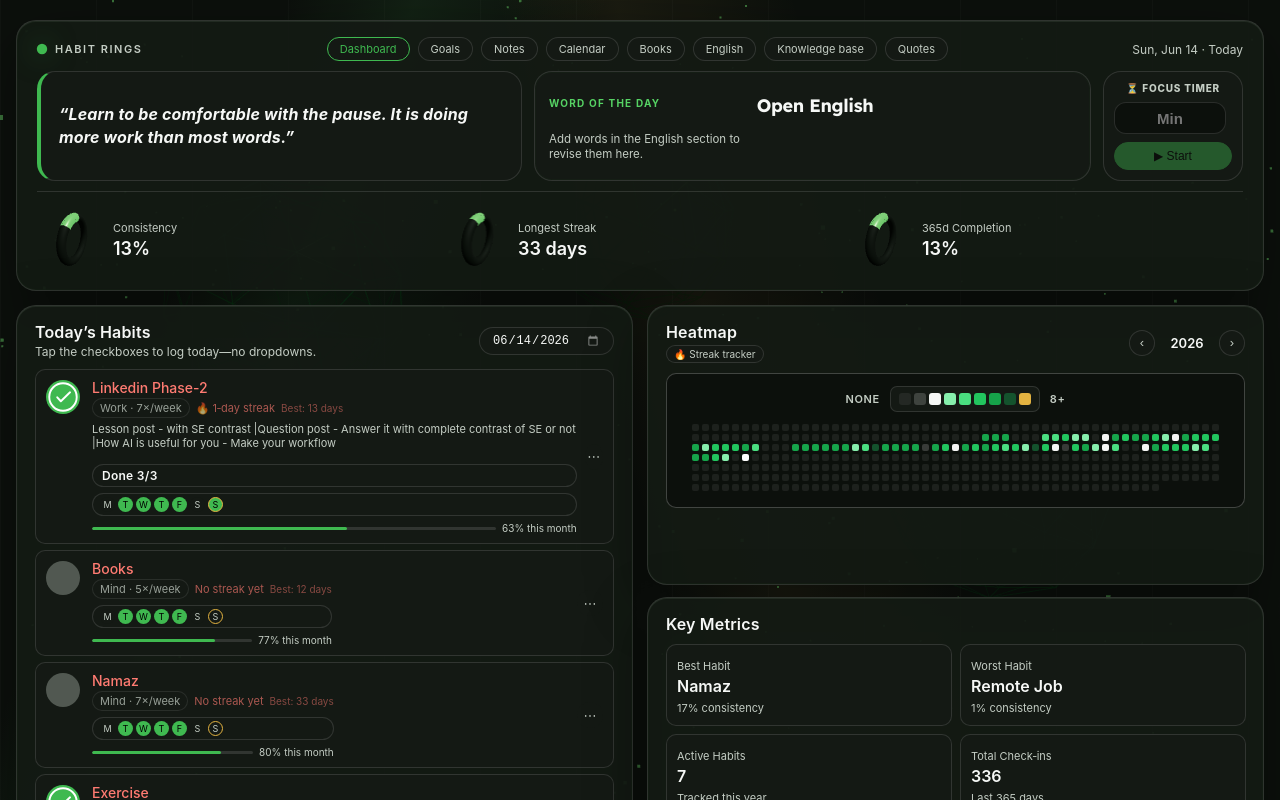
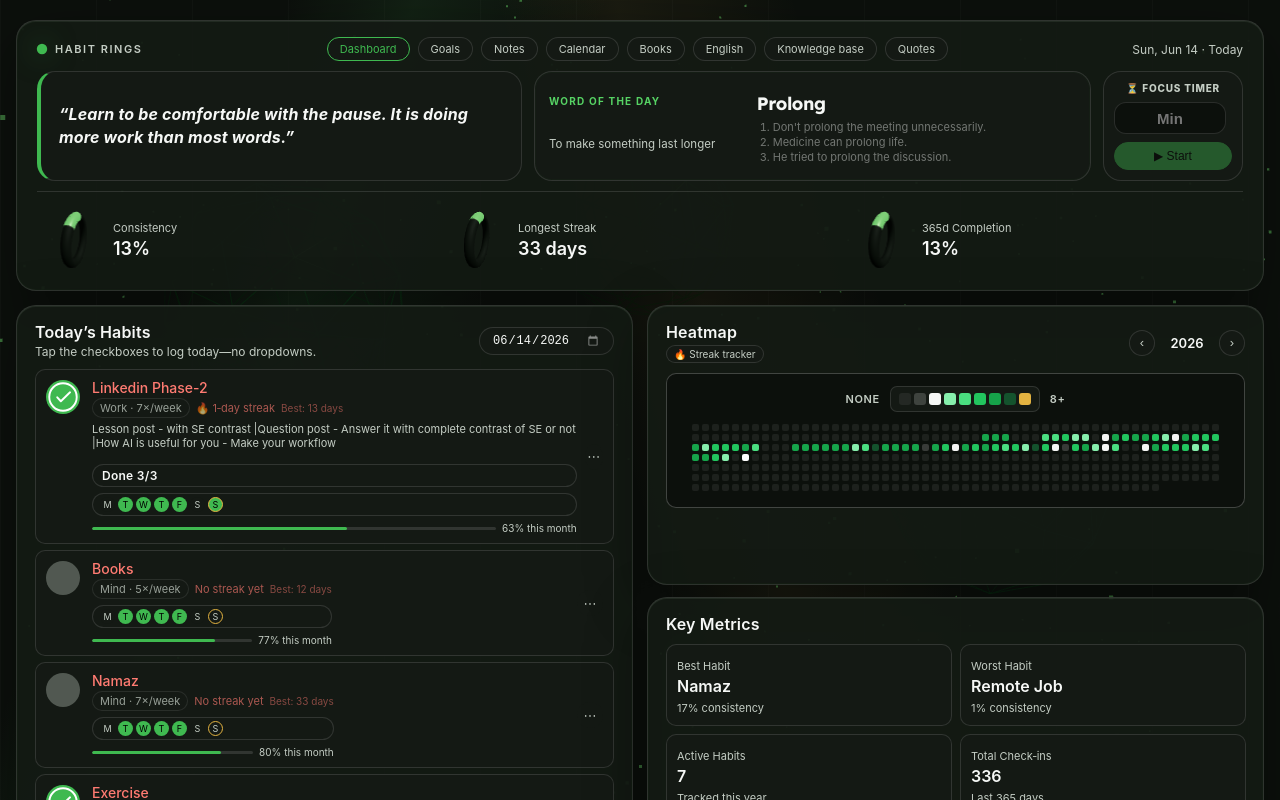
Before and after one commit to rafay247/Habbit-Rings, a Next.js app: page / in a window 1280 px wide. Shown: the top 800 px of the page. Built offline with nearby package versions, Linux system fonts and the light colour scheme.

Commit message:
add word

```diff
--- a/app/components/Dashboard.tsx
+++ b/app/components/Dashboard.tsx
@@ -1,6 +1,6 @@
 "use client";
 
-import { useMemo, useRef, useState } from "react";
+import { useEffect, useMemo, useRef, useState } from "react";
 import dynamic from "next/dynamic";
 import { motion, useReducedMotion, type Variants } from "framer-motion";
 import { useHabits } from "../lib/HabitContext";
@@ -83,6 +83,29 @@ export default function Dashboard() {
   const weekPct = useMemo(() => computePeriodCompletion(state, 7), [state]);
   const monthPct = useMemo(() => computePeriodCompletion(state, 30), [state]);
   const quote = useMemo(() => (ready ? getDailyQuote() : { text: "", author: "" }), [ready]);
+
+  const [dailyWord, setDailyWord] = useState<{ word: string; meaning: string; sentences: string[] } | null>(null);
+
+  useEffect(() => {
+    if (!ready) return;
+    try {
+      const raw = localStorage.getItem("habit-rings-english-revision-v1");
+      if (!raw) return;
+      const parsed = JSON.parse(raw);
+      const words: Array<Record<string, string>> = Array.isArray(parsed?.words) ? parsed.words : [];
+      if (words.length === 0) return;
+      const dateKey = new Date().toISOString().slice(0, 10).replace(/-/g, "");
+      const idx = parseInt(dateKey, 10) % words.length;
+      const w = words[idx];
+      setDailyWord({
+        word: w.word || "",
+        meaning: w.meaning || "",
+        sentences: [w.sentence1, w.sentence2, w.sentence3].filter(Boolean) as string[],
+      });
+    } catch {
+      // silently ignore parse errors
+    }
+  }, [ready]);
 
   const today = todayISO();
   const consistency = analytics.overallConsistency;
@@ -185,11 +208,13 @@ export default function Dashboard() {
               whileHover={prefersReducedMotion ? undefined : { y: -4, rotateX: 3, rotateY: 2 }}
             >
               <div className="header-word__label">Word of the day</div>
-              <div className="header-word__term">Open English</div>
+              <div className="header-word__term">{dailyWord ? dailyWord.word : "Open English"}</div>
               <div className="header-word__meaning">
-                Add words in the English section to revise them here.
+                {dailyWord ? dailyWord.meaning : "Add words in the English section to revise them here."}
               </div>
-              <ol className="header-word__sentences"></ol>
+              <ol className="header-word__sentences">
+                {dailyWord?.sentences.map((s, i) => <li key={i}>{s}</li>)}
+              </ol>
             </motion.section>
 
             <motion.div variants={riseVariants} whileHover={prefersReducedMotion ? undefined : { y: -4 }}>
```
